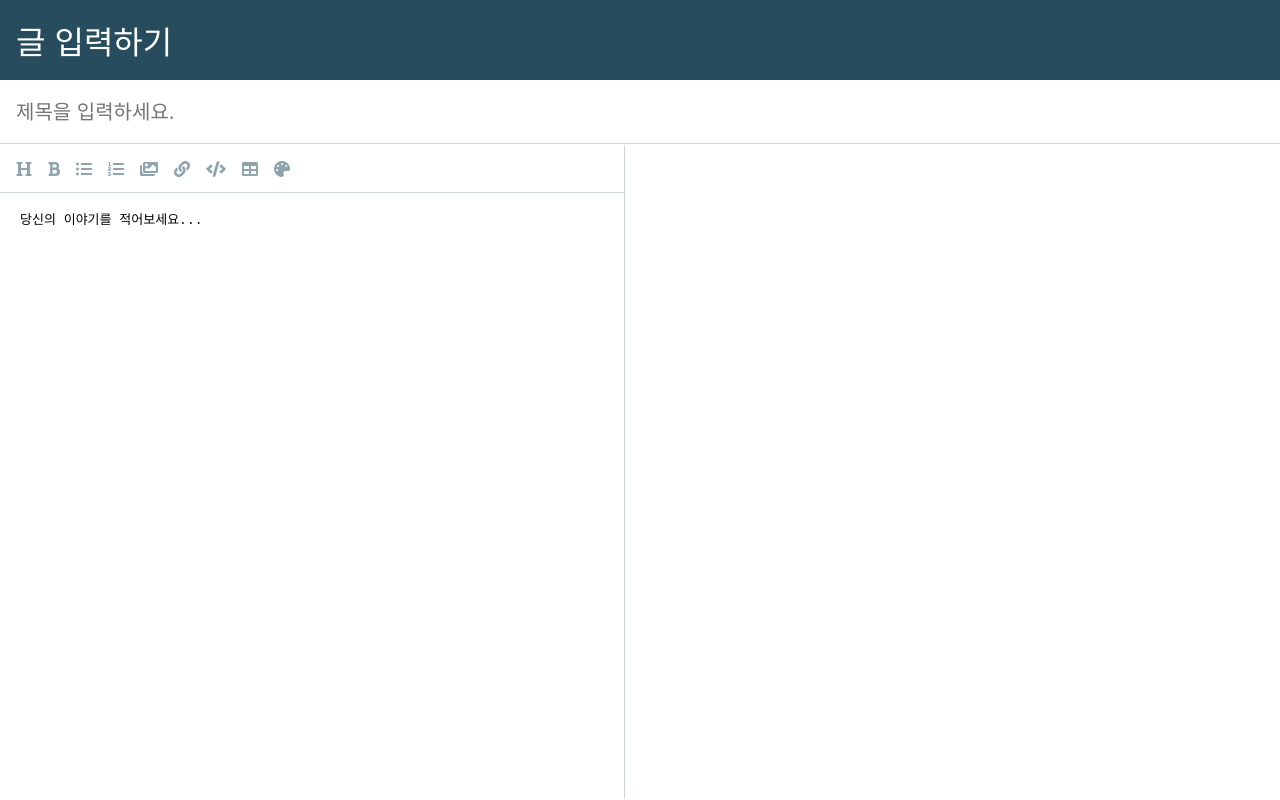
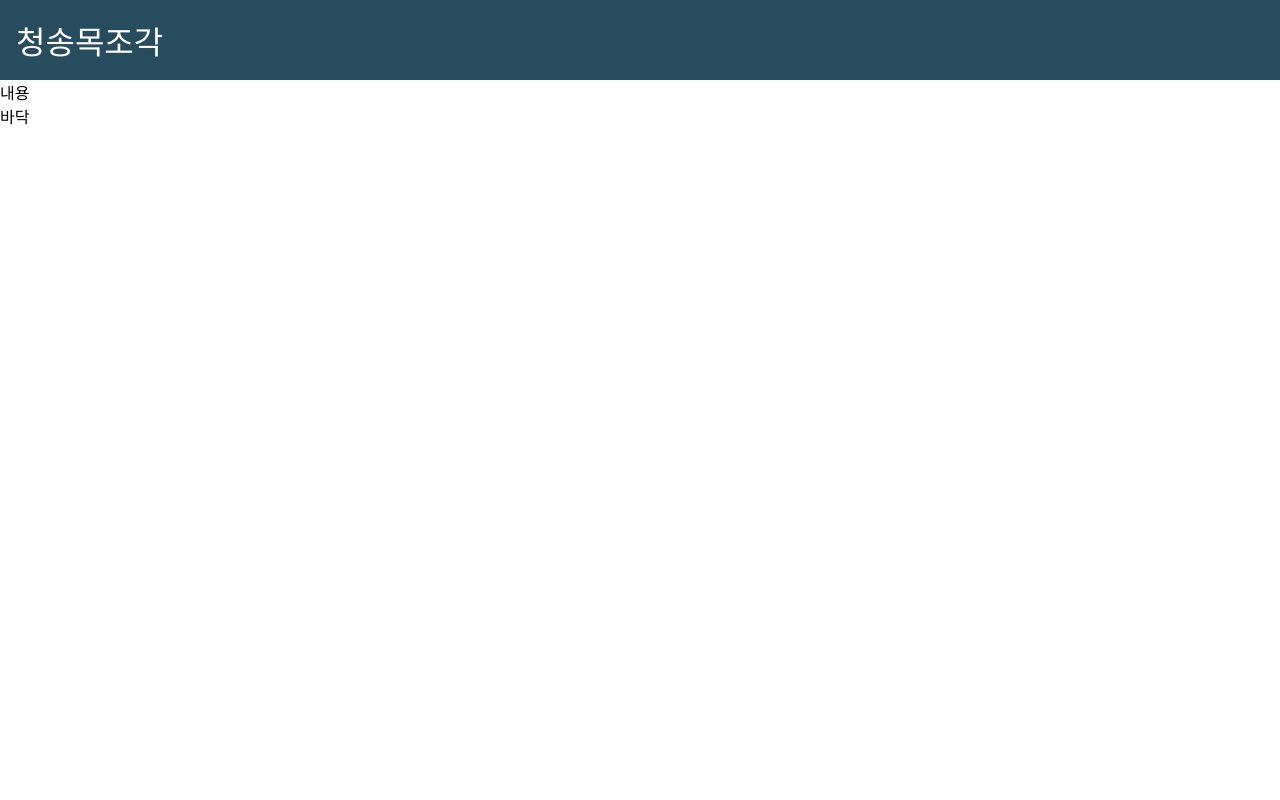
Before and after one commit to dosReady/dlog-frontend, a React (Create React App) app: page / in a window 1280 px wide. Built offline with nearby package versions, Linux system fonts and the light colour scheme; what typesafe-actions would draw is missing.

Commit message:
진도좀 나가자

```diff
--- a/src/App.tsx
+++ b/src/App.tsx
@@ -2,19 +2,17 @@ import React from 'react';
 import { BrowserRouter as Router, Switch, Route} from 'react-router-dom';
 import './resources/css/index.css';
 import BlogWritePage from './pages/BlogWritePage';
+import MainPage from './pages/MainPage';
+import PrdListPage from './pages/PrdListPage';
 const App: React.FC = () => {
 
   return (
       <div id="app">
         <Router>
-          {/*
-          <header>
-            <Link to="/">Home</Link>
-            <Link to="/">글쓰기</Link>
-          </header>
-          */}
           <Switch>
-            <Route path="/" exact component={BlogWritePage} />
+            <Route path="/" exact component={MainPage} />
+            <Route path="/prod" exact component={PrdListPage} />
+            <Route path="/blog" exact component={BlogWritePage} />
           </Switch>
         </Router>
       </div>
--- /dev/null
+++ b/src/components/ProdGrid.tsx
@@ -0,0 +1,42 @@
+import React from 'react';
+
+interface Props {
+    filter?:string;
+}
+
+interface State {
+    prodlist: Array<ProdItem>;
+}
+
+interface ProdItem {
+    prodId:string;
+    title:string;
+    imgUrl:string;
+}
+
+
+class ProdGrid extends React.Component<Props,State> {
+
+    renderProdItem = (index:number):JSX.Element => {
+        return (
+            <div key={index} className="prod-item">
+                아이탬 {index}
+            </div>
+        );
+    }
+
+    render = ():JSX.Element => {
+        const prodList = [];
+        for(let i = 1; i <= 10; i++) {
+            prodList.push(this.renderProdItem(i));
+        }
+
+        return (
+            <div className="prod-list">
+                {prodList}
+            </div>
+        );
+    }
+}
+
+export default ProdGrid;
--- /dev/null
+++ b/src/pages/MainPage.tsx
@@ -0,0 +1,15 @@
+import React from 'react'
+
+class MainPage extends React.Component {
+    render = (): JSX.Element => {
+        return (
+            <div className="page-container">
+                <div className="page-header">청송목조각</div>
+                <div className="page-content">내용</div>
+                <div className="page-footer">바닥</div>
+            </div>
+        );
+    }
+}
+
+export default MainPage;
--- /dev/null
+++ b/src/pages/PrdListPage.tsx
@@ -0,0 +1,29 @@
+import React from 'react'
+import ProdGrid from '../components/ProdGrid';
+
+class PrdListPage extends React.Component {
+    render = (): JSX.Element => {
+        return (
+            <div className="page-container">
+                <div className="page-header">청송목조각 나무조각들</div>
+                <div className="page-content">
+                    <div className="slide-area">
+                        <img src="http://demoapus-wp.com/maison/wp-content/uploads/2017/07/Layer-24.png" alt="aaa"/>
+                    </div>
+                    <div className="prod-list-wrap">
+                        <div className="tag-area">
+                            <div className="tag-item"># 태그1</div>
+                            <div className="tag-item"># 태그2</div>
+                            <div className="tag-item"># 태그3</div>
+                            <div className="tag-item"># 태그4</div>
+                            <div className="tag-item"># 태그5</div>
+                        </div>
+                        <ProdGrid/>
+                    </div>
+                </div>
+            </div>
+        );
+    }
+}
+
+export default PrdListPage;
--- a/src/resources/css/blog.css
+++ b/src/resources/css/blog.css
@@ -3,23 +3,12 @@
     overflow: hidden;
 }
 
-.page-header {
-    width: 100%;
-    height: 5rem;
-    background-color: #274c5e;
-    color: #fff;
-    font-size: 2rem;
-    display: flex;
-    align-items: center;
-    padding-left: 1rem;
+
+.blog-write-page .page-header .title {
     padding-right: 1rem;
 }
 
-.page-header .title {
-    padding-right: 1rem;
-}
-
-.page-header .buttons i {
+.blog-write-page .page-header .buttons i {
     margin-right: 1rem;
 }
 
@@ -38,7 +27,7 @@
 .separator {
     border-left: 1px solid #ced4da;
 }
-.page-content {
+.blog-write-page .page-content {
     display: flex;
     flex-direction: row;
     height: calc(100% - ( 9rem + 2px ));
--- a/src/resources/css/index.css
+++ b/src/resources/css/index.css
@@ -1,4 +1,5 @@
 @import './blog.css';
+@import './prod.css';
 
 html, body, #root, #app {
     height: 100%;
@@ -50,3 +51,23 @@ button {
 *, ::after, ::before {
   box-sizing: border-box;
 }
+
+.page-container {
+  height: 100%;
+}
+.page-header {
+  width: 100%;
+  height: 5rem;
+  background-color: #274c5e;
+  color: #fff;
+  font-size: 2rem;
+  display: flex;
+  align-items: center;
+  padding-left: 1rem;
+  padding-right: 1rem;
+}
+
+.page-content {
+  display: flex;
+  flex-direction: column;
+}
--- /dev/null
+++ b/src/resources/css/prod.css
@@ -0,0 +1,39 @@
+.slide-area {
+    height: 30rem;
+    background-color: rgb(245, 245, 245);
+    display: flex;
+    justify-content: center;
+    padding-top: 2rem;
+    padding-bottom: 2rem;
+}
+
+.slide-area img {
+    height: 100%;
+}
+
+.prod-list-wrap {
+    padding: 2.5rem 20rem 10rem 20rem;
+}
+
+.tag-area {
+    display: flex;
+    align-items: center;
+    height: 5rem;
+}
+
+.tag-area .tag-item {
+    margin-right: 1rem;
+}
+
+.prod-list {
+    display: flex;
+    flex-flow: row wrap;
+    justify-content: center;
+}
+
+.prod-item {
+    width: 30%;
+    height: 20rem;
+    background-color: rgb(245, 245, 245);
+    margin: 5px;
+}
```
